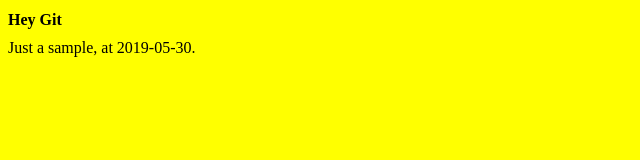
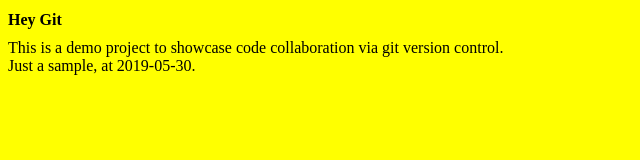
Before and after one commit to makzan/cm461-05-2019-demo, a plain HTML site: page index.html in a window 1280 px wide. Shown: the whole page, without its empty margins (0-640 px from the left). Drawn offline with Linux system fonts and the light colour scheme; files that its build step writes are made by us from their sources; files whose address does not match are found by name.

Commit message:
Add more content to HTML.

```diff
--- a/index.html
+++ b/index.html
@@ -6,6 +6,8 @@
 <body>
 	<h1>Hey Git</h1>
 
+	<p>This is a demo project to showcase code collaboration via git version control.</p>
+
 	<script src="app.js"></script>
 
 	<footer>Just a sample, at 2019-05-30.</footer>
```
